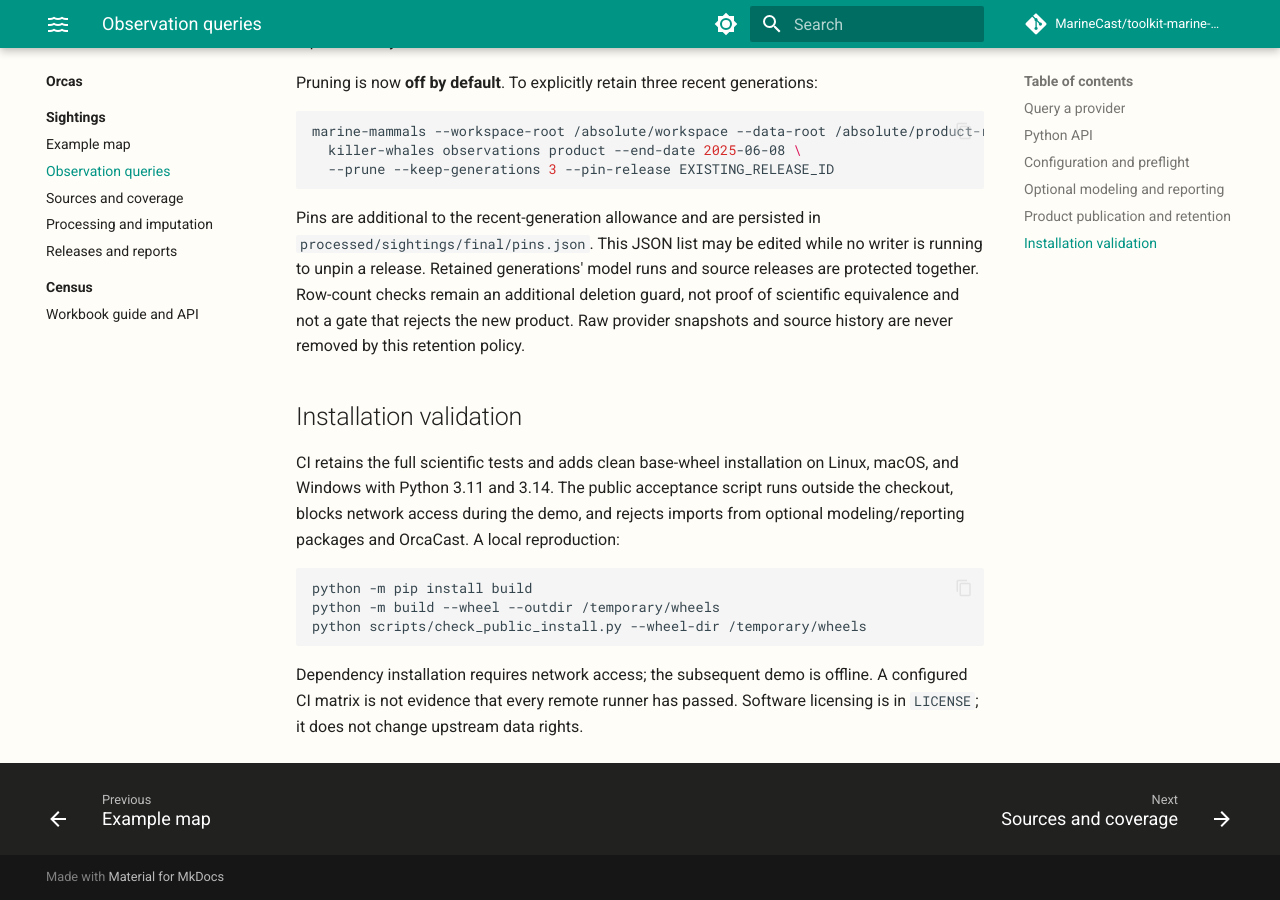
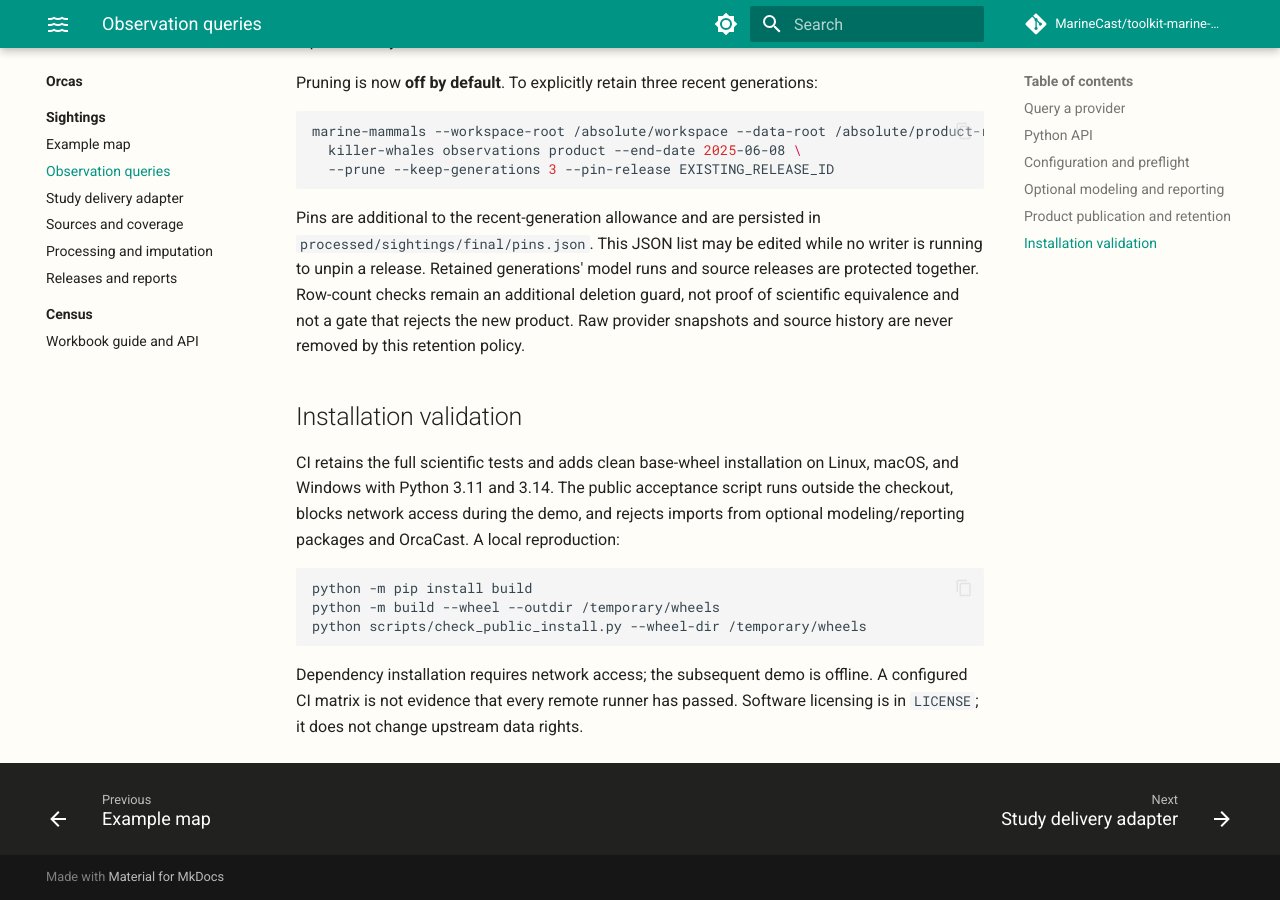
Before and after one commit to MarineCast/toolkit-marine-mammals, an MkDocs documentation site: the page built from docs/public-usage.md, in a window 1280 px wide and 900 px high, scrolled down 3736 px. Built offline with MkDocs 1.6.1 and Material for MkDocs 9.7.7, drawn with Linux system fonts in a browser that asks for light colours; nearby versions of some CDN libraries; library files that are not in the unit come from our copies; comment, search, counter and statistics services are not loaded.

Commit message:
Include study delivery in documentation navigation

```diff
--- a/mkdocs.yml
+++ b/mkdocs.yml
@@ -69,6 +69,7 @@ nav:
           - species/orcas/sightings/index.md
           - Example map: species/orcas/sightings/example-map.md
           - Observation queries: public-usage.md
+          - Study delivery adapter: study-delivery.md
           - Sources and coverage: species/orcas/sightings/sources.md
           - Processing and imputation: species/orcas/sightings/methods.md
           - Releases and reports: species/orcas/sightings/products.md
```
